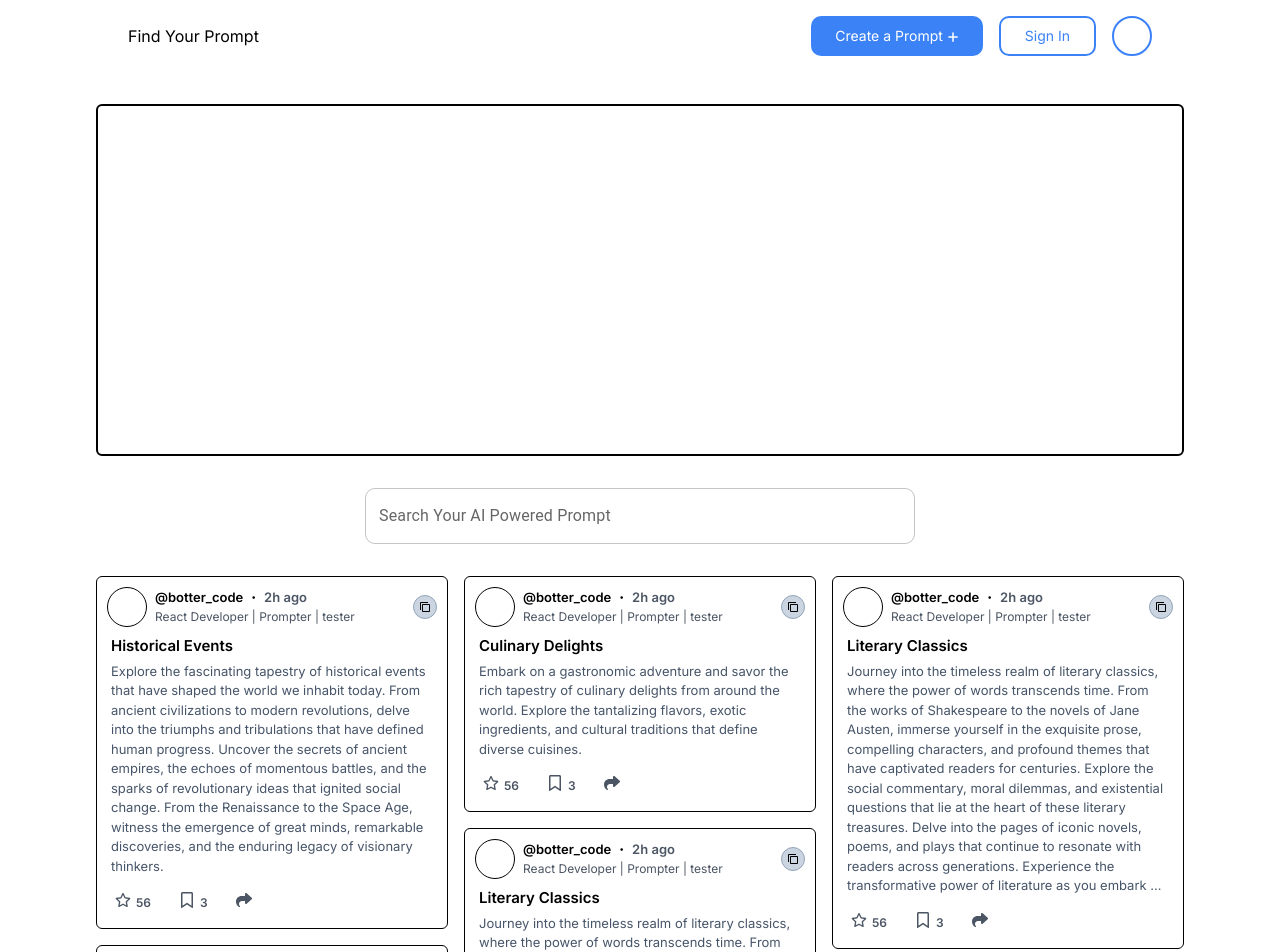
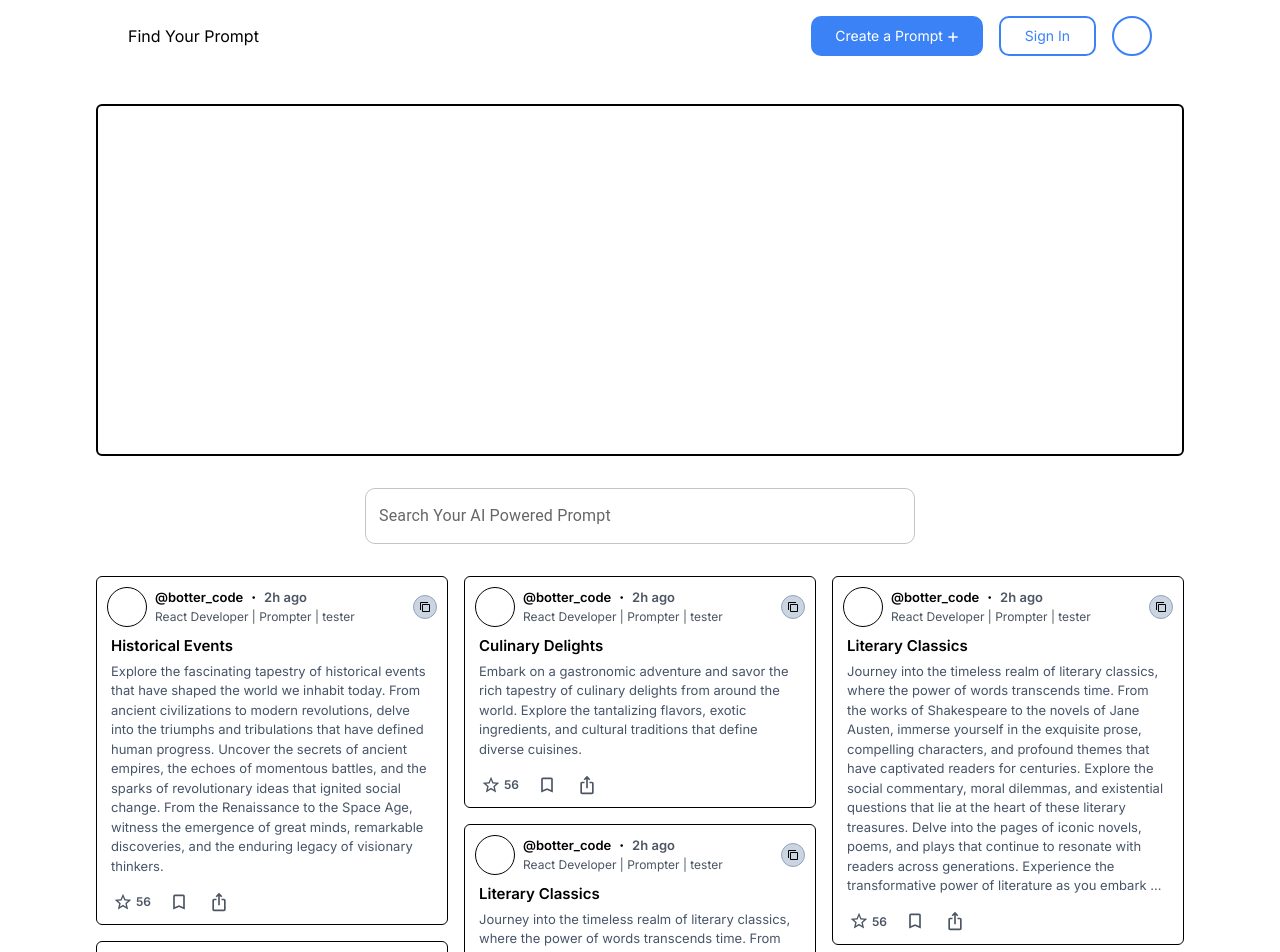
Before and after one commit to manavsiddharthgupta/promptIn.ai, a Next.js app: page / in a window 1280 px wide. Shown: the top 952 px of the page. Built offline with nearby package versions, Linux system fonts and the light colour scheme.

Commit message:
update: updated icon in prompts card component

```diff
--- a/app/components/PromptCard.tsx
+++ b/app/components/PromptCard.tsx
@@ -1,7 +1,5 @@
 import Image from 'next/image';
 import copyIcon from '../utils/images/copy_icon.png';
-import { faBookmark, faStar } from '@fortawesome/free-regular-svg-icons';
-import { faShare } from '@fortawesome/free-solid-svg-icons';
 import PromptCardIcons from '../ui/PromptCardIcons';
 
 const PromptCard = ({
@@ -39,19 +37,16 @@ const PromptCard = ({
         </p>
       </div>
       <p className="mt-[2px] px-1 font-normal text-[#1d9bf0] text-[13px] truncate"></p>
-      <div className="flex gap-6 items-center mt-2 px-1">
+      <div className="flex gap-4 items-center mt-2 px-1">
         <div className="flex gap-[1px] items-center text-gray-600 hover:text-blue-500 cursor-pointer transition-all ease-in-out duration-150">
-          <PromptCardIcons icon={faStar} />
-          <span className="text-xs mt-[2px] font-semibold text-inherit">
-            56
-          </span>
+          <PromptCardIcons iconType="star" selected={false} />
+          <span className="text-xs font-semibold mt-1 text-inherit">56</span>
         </div>
         <div className="flex gap-[1px] items-center text-gray-600 hover:text-blue-500 cursor-pointer transition-all ease-in-out duration-150">
-          <PromptCardIcons icon={faBookmark} />
-          <span className="text-xs mt-[2px] font-semibold text-inherit">3</span>
+          <PromptCardIcons iconType="bookmark" selected={false} />
         </div>
         <div className="text-gray-600 hover:text-blue-500 cursor-pointer transition-all ease-in-out duration-150">
-          <PromptCardIcons icon={faShare} />
+          <PromptCardIcons iconType="share" />
         </div>
       </div>
     </div>
--- a/app/ui/PromptCardIcons.tsx
+++ b/app/ui/PromptCardIcons.tsx
@@ -1,12 +1,21 @@
-import { IconDefinition } from '@fortawesome/free-solid-svg-icons';
-import { FontAwesomeIcon } from '@fortawesome/react-fontawesome';
+'use client';
+import { Bookmark, Star, IosShare } from '@mui/icons-material';
+import StarBorderOutlinedIcon from '@mui/icons-material/StarBorderOutlined';
+import BookmarkBorderIcon from '@mui/icons-material/BookmarkBorder';
 
-const PromptCardIcons = ({ icon }: { icon: IconDefinition }) => {
-  return (
-    <div className="w-fit rounded-full p-[4px]">
-      <FontAwesomeIcon icon={icon} size="xs" className="w-4 h-4 text-inherit" />
-    </div>
-  );
+const PromptCardIcons = ({
+  iconType,
+  selected,
+}: {
+  iconType: string;
+  selected?: boolean;
+}) => {
+  let icon = <StarBorderOutlinedIcon fontSize="small" />;
+  if (iconType === 'star' && selected) icon = <Star fontSize="small" />;
+  if (iconType === 'bookmark') icon = <BookmarkBorderIcon fontSize="small" />;
+  if (iconType === 'bookmark' && selected) icon = <Bookmark fontSize="small" />;
+  if (iconType === 'share') icon = <IosShare fontSize="small" />;
+  return <div className="w-fit rounded-full p-[2px]">{icon}</div>;
 };
 
 export default PromptCardIcons;
--- a/package.json
+++ b/package.json
@@ -17,6 +17,7 @@
     "@fortawesome/free-regular-svg-icons": "^6.4.0",
     "@fortawesome/free-solid-svg-icons": "^6.4.0",
     "@fortawesome/react-fontawesome": "^0.2.0",
+    "@mui/icons-material": "^5.11.16",
     "@mui/material": "^5.13.3",
     "@tailwindcss/line-clamp": "^0.4.4",
     "@types/node": "20.2.5",
```
Also changed, not shown: 1 other file (tests, documents, lock files or other folders).
